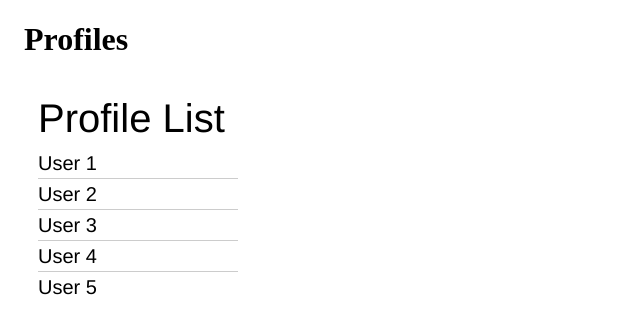
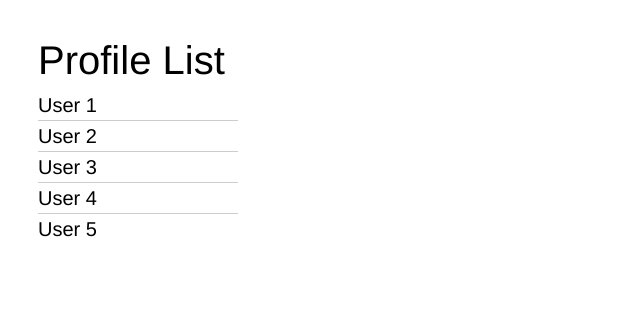
Before and after one commit to alecb7/AND-user-list, a website: page src/index.html in a window 1280 px wide. Shown: the whole page, without its empty margins (0-640 px from the left). Drawn offline with Linux system fonts and the light colour scheme.

Commit message:
Updated index.html & index.css

```diff
--- a/src/index.css
+++ b/src/index.css
@@ -1,8 +1,3 @@
-h1
-{
-	margin-left: 0.5em;
-}
-
 div {
   width: 200px;
   margin: 30px;
--- a/src/index.html
+++ b/src/index.html
@@ -5,7 +5,6 @@
         <link rel="stylesheet" type="text/css" href="index.css">
     </head>
     <body>
-        <h1>Profiles</h1>
         <div>
             <h2>Profile List</h2>
             <ul>
```
Also changed, not shown: src/index.js (deleted).
